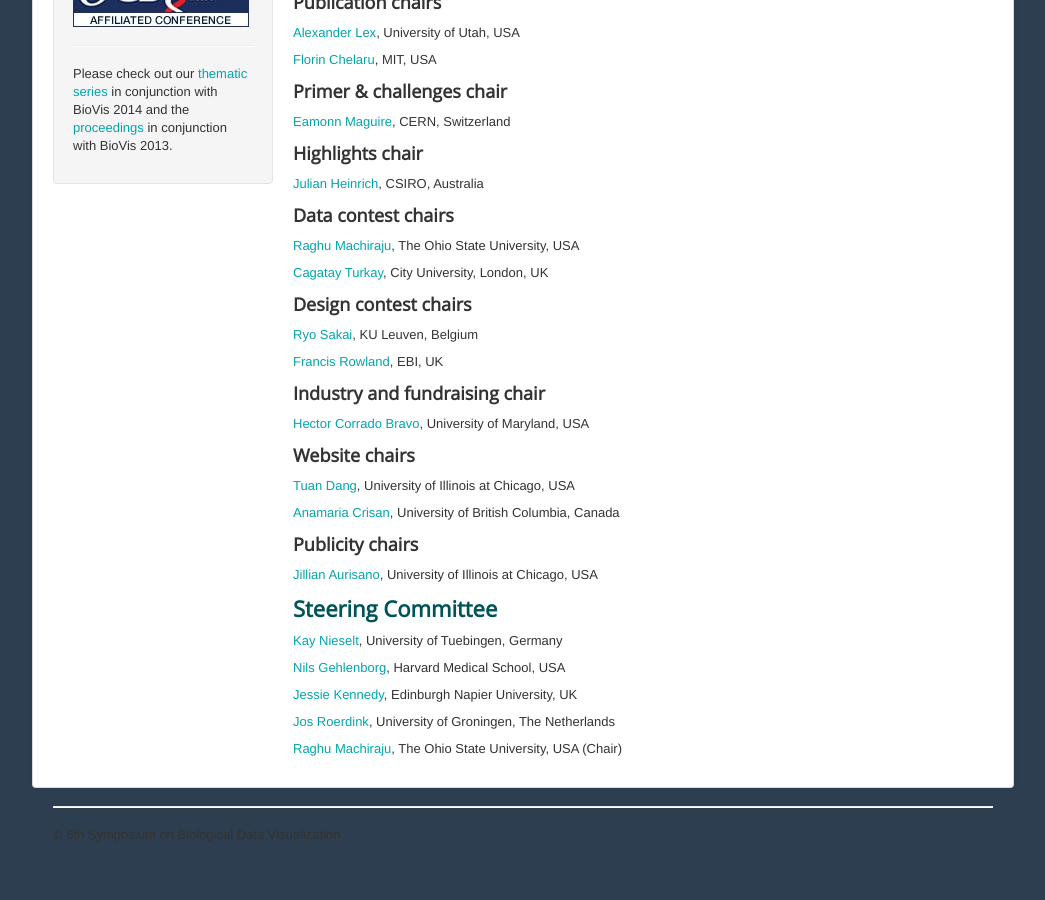
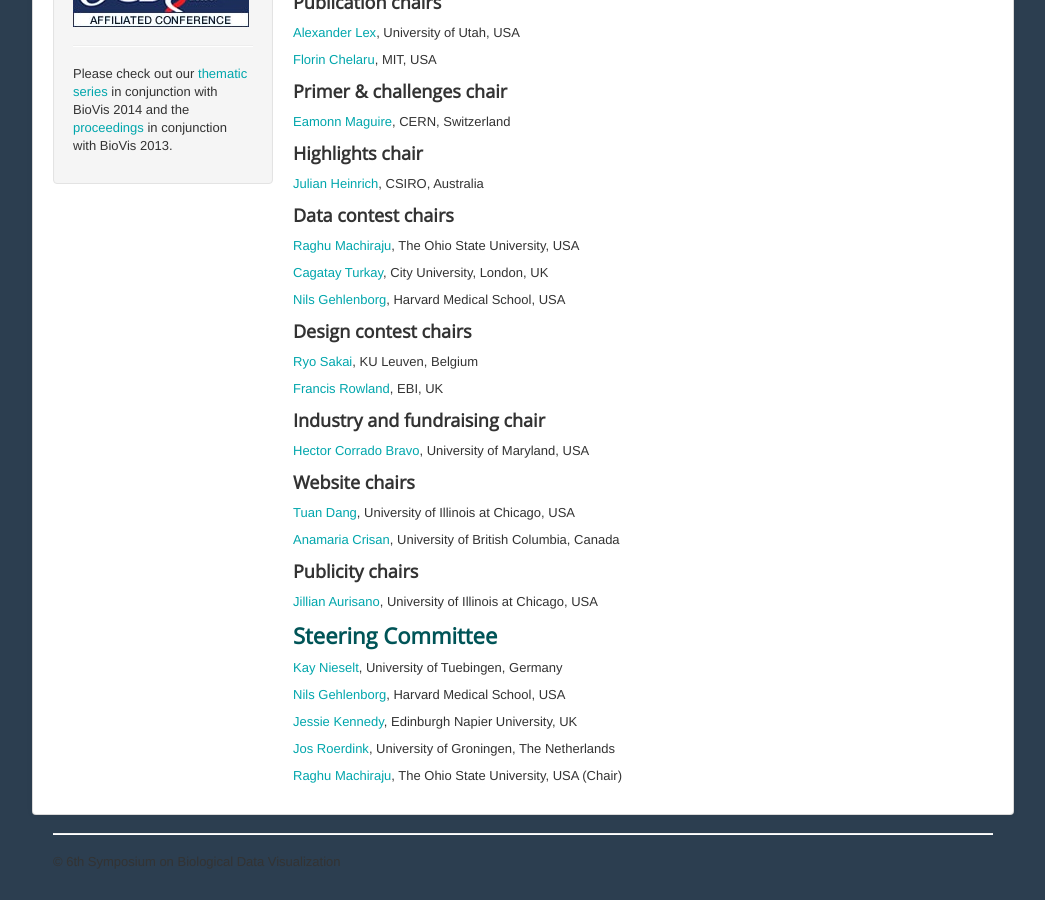
Before and after one commit to ngehlenborg/2017, a Jekyll site: the page built from committee.md, in a window 1280 px wide and 900 px high, scrolled down 790 px. Shown: the whole window, without its empty margins (117-1162 px from the left). Built offline with Jekyll 4.4.1, drawn with Linux system fonts in a browser that asks for light colours; before the commit the page ends 1663 px from its top, so only the background shows below that.

Commit message:
add nils as data contest co-chair

```diff
--- a/committee.md
+++ b/committee.md
@@ -34,6 +34,8 @@ menu: main
 
 [Cagatay Turkay](http://staff.city.ac.uk/cagatay.turkay.1/), City University, London, UK
 
+[Nils Gehlenborg](http://www.gehlenborg.com/), Harvard Medical School, USA
+
 ### Design contest chairs
 [Ryo Sakai](http://ryosakai.net/), KU Leuven, Belgium
 
```
